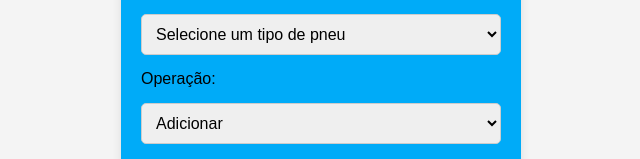
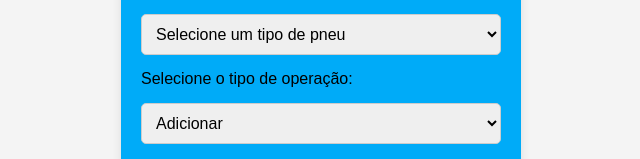
Before and after one commit to G3ison-Israel/gerenciamento_de_pneus, a plain HTML site: page index.html in a window 1280 px wide. Shown: the part 285-444 px from the top of the page, without its empty margins (319-959 px from the left). Drawn offline with Linux system fonts and the light colour scheme.

Commit message:
Update index.html
Alterada a descrição de operação.

```diff
--- a/index.html
+++ b/index.html
@@ -28,7 +28,7 @@
                 <input type="text" id="tipoPneuManual" placeholder="Digite o tipo de pneu">
             </div>
 
-            <label for="operacao">Operação:</label>
+            <label for="operacao">Selecione o tipo de operação:</label>
             <select id="operacao">
                 <option value="a">Adicionar</option>
                 <option value="s">Subtrair</option>
```
